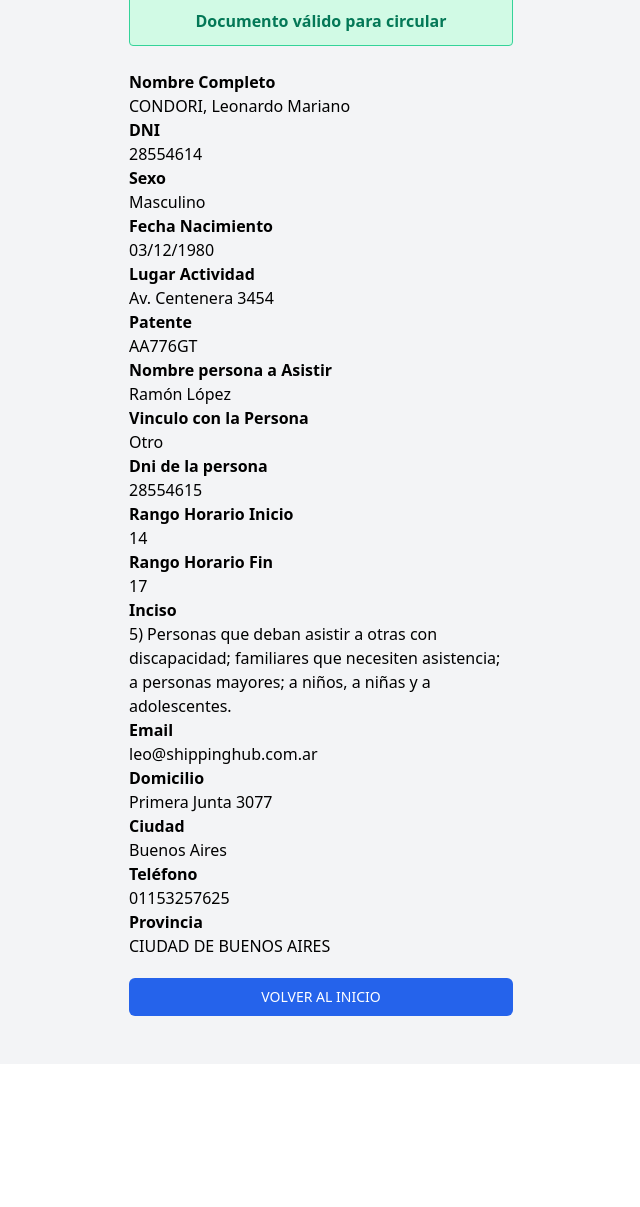
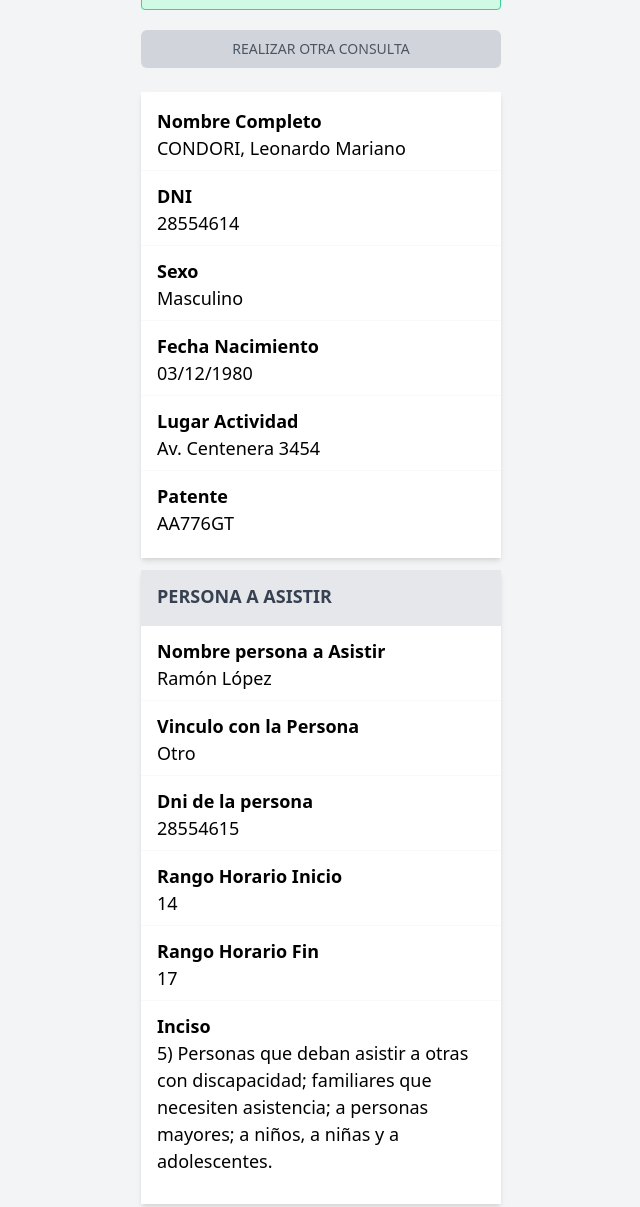
Before and after one commit to kush-team/kush-validation, a plain HTML site: page ok.html in a window 1280 px wide. Shown: the part 269-1476 px from the top of the page, without its empty margins (319-959 px from the left). Before the commit the page ends 1333 px from the top, so only its background shows below. Drawn offline with nearby package versions, Linux system fonts and the light colour scheme.

Commit message:
style in ok

```diff
--- a/ok.html
+++ b/ok.html
@@ -8,10 +8,7 @@
     <link href="https://fonts.googleapis.com/css2?family=Roboto:wght@500&display=swap" rel="stylesheet"/>
   </head>
   <body>
-    <div class="app">
-      <div
-        class="min-h-screen flex items-center justify-center bg-gray-100 py-12 px-4 sm:px-6 lg:px-8"
-      >
+    <div class="app bg-gray-100 min-h-screen pb-12">
         <div class="max-w-sm m-auto w-full">
           <div class="text-center">
             <img
@@ -23,56 +20,106 @@
             />
           </div>
           <div>
-          	<div class="bg-green-100 border border-green-400 text-green-700 px-4 py-3 mb-6 text-center rounded relative" role="alert">
+          	<div class="m-3 bg-green-100 border border-green-400 text-green-700 px-4 py-3 mb-2 text-center rounded relative" role="alert">
           		<strong class="font-bold block">Documento válido para circular</strong>
           	</div>
+          	<div class=" p-3">
+          	  <a
+          	    href="index.html"
+          	   class="w-full flex justify-center py-2 px-4 border border-transparent text-sm leading-5 font-medium rounded-md text-gray-600	hover:text-blue-100 bg-gray-300 hover:bg-blue-500 focus:outline-none focus:border-blue-700 focus:shadow-outline-blue active:bg-blue-700 transition duration-150 ease-in-out uppercase"
+          	  >
+          	    Realizar otra consulta
+          	  </a>
+          	</div>
           </div>
-          <div>
-			<div>
-				<span class="font-bold block">Nombre Completo</span> CONDORI, Leonardo Mariano</div>
-			<div>
-				<span class="font-bold block">DNI</span> 28554614</div>
-			<div>
-				<span class="font-bold block">Sexo</span> Masculino</div>
-			<div>
-				<span class="font-bold block">Fecha Nacimiento</span> 03/12/1980</div>
-			<div>
-				<span class="font-bold block">Lugar Actividad</span> Av. Centenera 3454</div>
-			<div>
-				<span class="font-bold block">Patente</span> AA776GT</div>
-			<div>
-				<span class="font-bold block">Nombre persona a Asistir</span> Ramón López</div>
-			<div>
-				<span class="font-bold block">Vinculo con la Persona</span> Otro</div>
-			<div>
-				<span class="font-bold block">Dni de la persona</span> 28554615</div>
-			<div>
-				<span class="font-bold block">Rango Horario Inicio</span> 14</div>
-			<div>
-				<span class="font-bold block">Rango Horario Fin</span> 17</div>
-			<div>
-				<span class="font-bold block">Inciso</span> 5) Personas que deban asistir a otras con discapacidad; familiares que necesiten asistencia; a personas mayores; a niños, a niñas y a adolescentes.</div>
-			<div>
-				<span class="font-bold block">Email</span> leo@shippinghub.com.ar</div>
-			<div>
-				<span class="font-bold block">Domicilio</span> Primera Junta 3077</div>
-			<div>
-				<span class="font-bold block">Ciudad</span> Buenos Aires</div>
-			<div>
-				<span class="font-bold block">Teléfono</span> 01153257625</div>
-			<div>
-				<span class="font-bold block">Provincia</span> CIUDAD DE BUENOS AIRES</div>
+          <div class="list bg-white py-2 shadow-md m-3">
+			<div class="item">
+				<span>Nombre Completo</span> CONDORI, Leonardo Mariano</div>
+			<div class="item">
+				<span>DNI</span> 28554614</div>
+			<div class="item">
+				<span>Sexo</span> Masculino</div>
+			<div class="item">
+				<span>Fecha Nacimiento</span> 03/12/1980</div>
+			<div class="item">
+				<span>Lugar Actividad</span> Av. Centenera 3454</div>
+			<div class="item">
+				<span>Patente</span> AA776GT</div>
+
+		</div>
+		<div class="list bg-white pb-4 shadow-md m-3">
+			<h2 class="text-lg font-bold mb-1 px-4 py-3 border-b-4 text-gray-700 bg-gray-200 uppercase">Persona a asistir</h2>
+			<div class="item">
+								<span>Nombre persona a Asistir</span> Ramón López</div>
+			<div class="item">
+				<span>Vinculo con la Persona</span> Otro</div>
+			<div class="item">
+				<span>Dni de la persona</span> 28554615</div>
+			<div class="item">
+				<span>Rango Horario Inicio</span> 14</div>
+			<div class="item">
+				<span>Rango Horario Fin</span> 17</div>
+			<div class="item">
+				<span>Inciso</span> 5) Personas que deban asistir a otras con discapacidad; familiares que necesiten asistencia; a personas mayores; a niños, a niñas y a adolescentes.</div>
+		</div>
+		<div class="list bg-white pb-4 shadow-md m-3">
+			<h2 class="text-lg font-bold mb-1 px-4 py-3 border-b-4 text-gray-700 bg-gray-200 uppercase">Datos de contacto</h2>
+			<div class="item">
+				<span>Email</span> leo@shippinghub.com.ar</div>
+			<div class="item">
+				<span>Domicilio</span> Primera Junta 3077</div>
+			<div class="item">
+				<span>Ciudad</span> Buenos Aires</div>
+			<div class="item">
+				<span>Teléfono</span> 01153257625</div>
+			<div class="item">
+				<span>Provincia</span> CIUDAD DE BUENOS AIRES</div>
           </div>
-          <div class="mt-5">
+          <div class=" p-3">
             <a
               href="index.html"
-             class="w-full flex justify-center py-2 px-4 border border-transparent text-sm leading-5 font-medium rounded-md text-white bg-blue-600 hover:bg-blue-500 focus:outline-none focus:border-blue-700 focus:shadow-outline-blue active:bg-blue-700 transition duration-150 ease-in-out"
+             class="w-full flex justify-center py-2 px-4 border border-transparent text-sm leading-5 font-medium rounded-md text-blue-100 bg-blue-600 hover:text-blue-100 mt-2 hover:bg-blue-500 focus:outline-none focus:border-blue-700 focus:shadow-outline-blue active:bg-blue-700 transition duration-150 ease-in-out uppercase"
             >
-              VOLVER AL INICIO
+              Realizar otra consulta
             </a>
           </div>
         </div>
-      </div>
     </div>
+    <style>
+
+    	.list .item {
+    		border-bottom: 1px solid #f9f9f9;
+    		padding: .5rem 1rem;
+    		margin-bottom: .25rem;
+    		font-size: 1.125rem;
+
+    	}
+
+    	.list .item:last-child {
+			border-bottom: 1px solid transparent
+    	}
+
+    	.list h2 {
+    	}
+
+    	.item span {
+    		font-weight: 700;
+    		display: block;
+    	}
+
+    	@media (max-width: 640px) {
+	    	.ok-container {
+	    		padding: 0 !important;
+	    	}
+
+	    	.app .max-w-sm {
+	    		max-width: 100%;
+	    	}
+
+	    	img {
+	    		width: 100px;
+	    	}
+    	}
+    </style>
   </body>
 </html>
```
Also changed, not shown: error.html (+1 -1 lines), index.html (+19 -15 lines).
